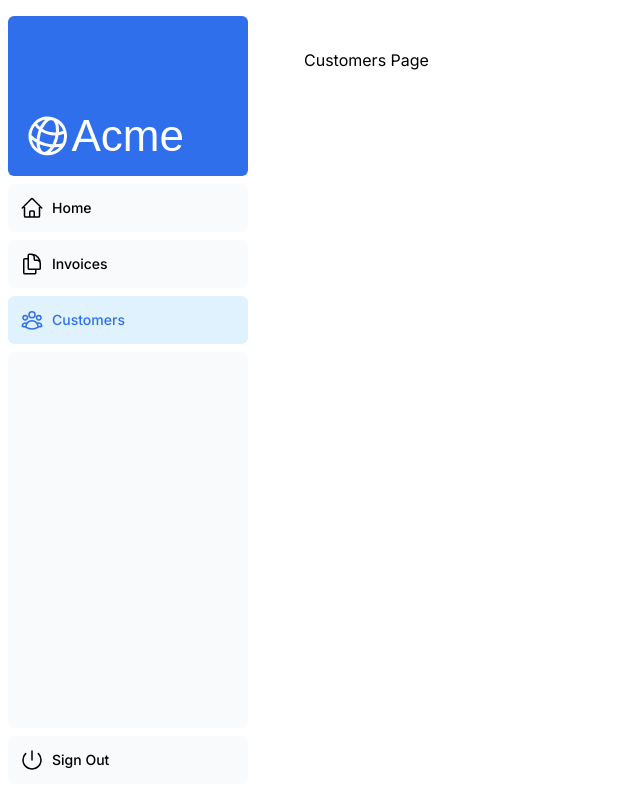
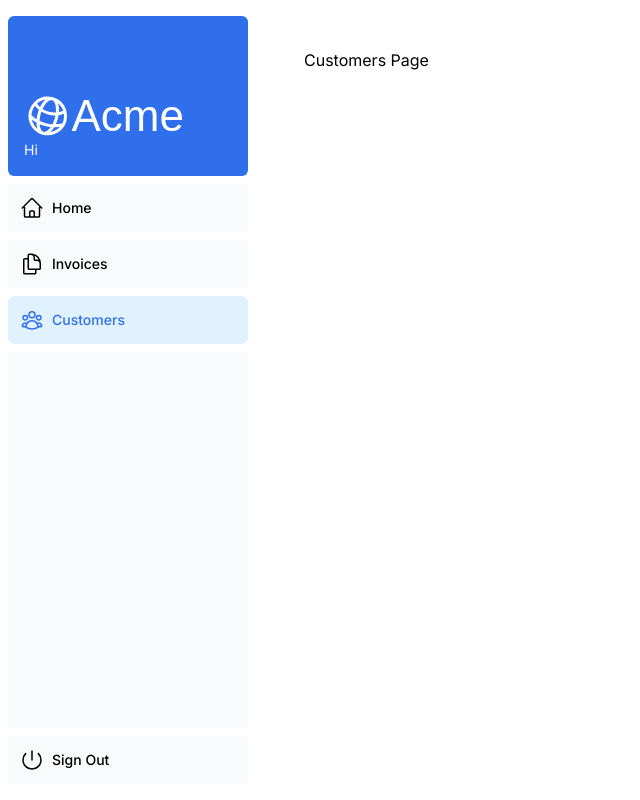
Before and after one commit to JeanBayer/nextjs-dashboard, a Next.js app: page /dashboard/customers in a window 1280 px wide. Shown: the whole page, without its empty margins (0-640 px from the left). Built offline with nearby package versions, Linux system fonts and the light colour scheme; no server answers; a web font is replaced by a local one.

Commit message:
feat: Add NameUser component to display user's name in side navigation

```diff
--- /dev/null
+++ b/app/ui/dashboard/name-user.tsx
@@ -0,0 +1,20 @@
+"use client";
+
+import { getSession } from "next-auth/react";
+import { useEffect, useState } from "react";
+
+export default function NameUser() {
+  const [name, setName] = useState("");
+
+  useEffect(() => {
+    const fetchData = async () => {
+      const session = await getSession();
+      if (!session) return null;
+      setName(session?.user?.name!);
+    };
+
+    fetchData();
+  }, []);
+
+  return <div className="text-white text-sm">Hi {name}</div>;
+}
--- a/app/ui/dashboard/sidenav.tsx
+++ b/app/ui/dashboard/sidenav.tsx
@@ -1,8 +1,9 @@
+import AcmeLogo from "@/app/ui/acme-logo";
+import NavLinks from "@/app/ui/dashboard/nav-links";
+import { signOut } from "@/auth";
+import { PowerIcon } from "@heroicons/react/24/outline";
 import Link from "next/link";
-import NavLinks from "@/app/ui/dashboard/nav-links";
-import AcmeLogo from "@/app/ui/acme-logo";
-import { PowerIcon } from "@heroicons/react/24/outline";
-import { signOut } from "@/auth";
+import NameUser from "./name-user";
 
 export default function SideNav() {
   return (
@@ -13,6 +14,7 @@ export default function SideNav() {
       >
         <div className="w-32 text-white md:w-40">
           <AcmeLogo />
+          <NameUser />
         </div>
       </Link>
       <div className="flex grow flex-row justify-between space-x-2 md:flex-col md:space-x-0 md:space-y-2">
```
